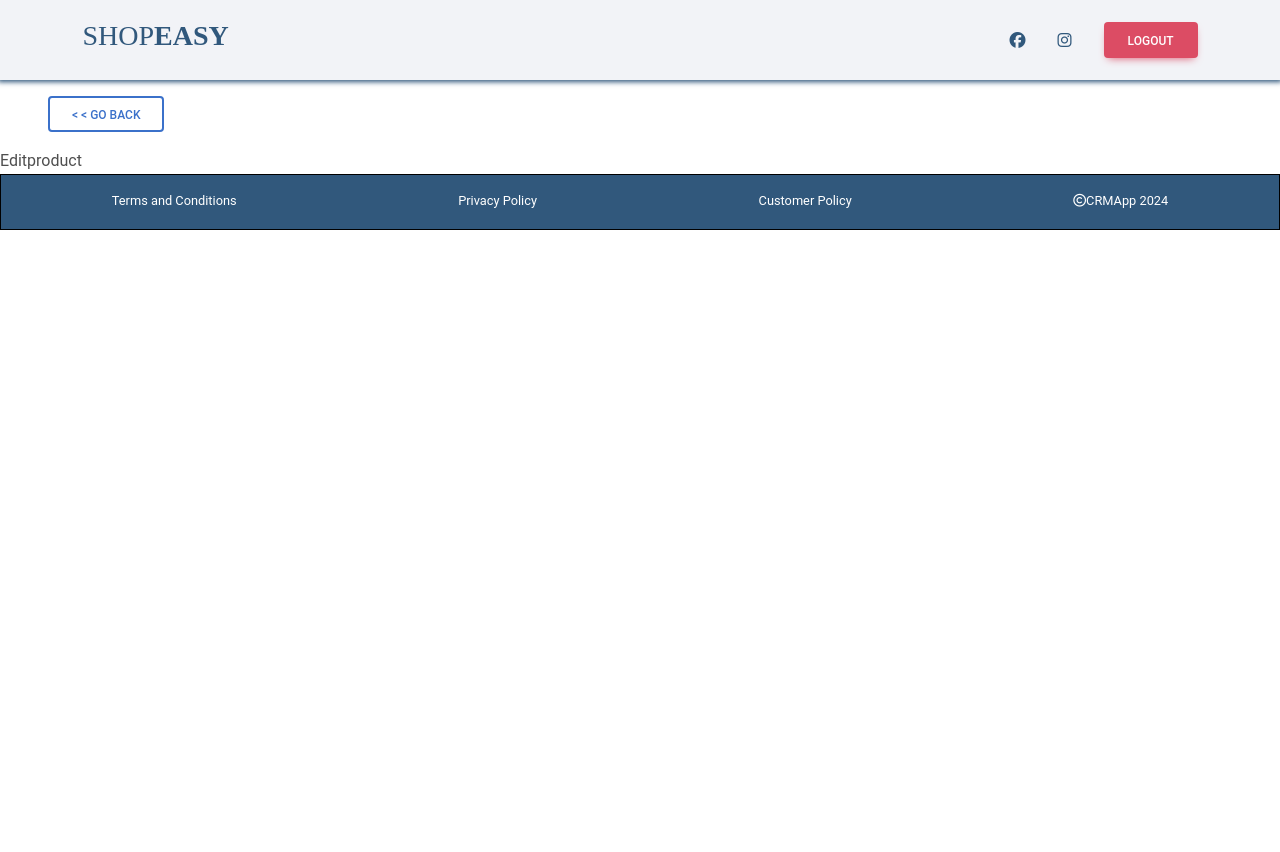
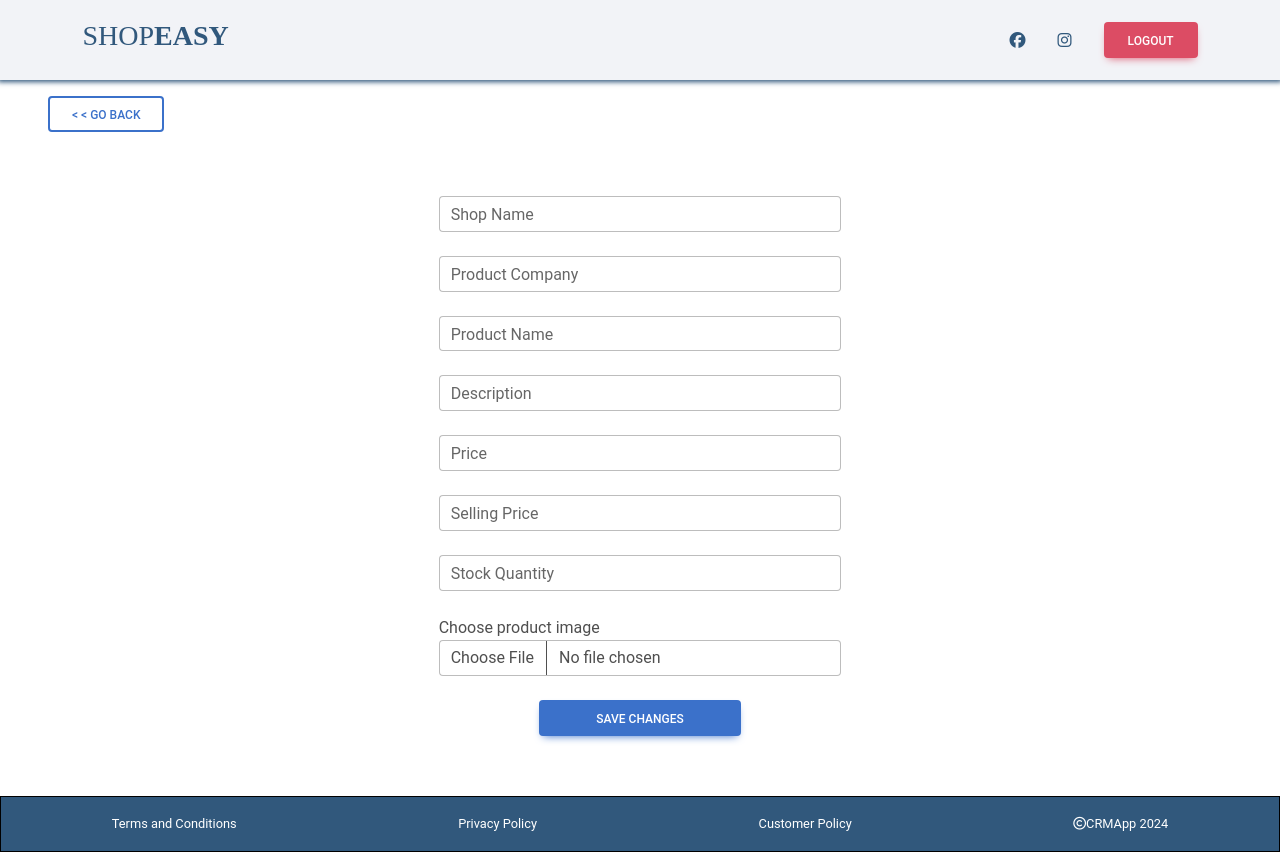
Before and after one commit to AkarshAB/CRM--Frontend, a React (Create React App) app: page /EditInventory in a window 1280 px wide. Before the commit the page ends 800 px from the top, so only its background shows below. Built offline with nearby package versions, Linux system fonts and the light colour scheme; no server answers.

Commit message:
form designed and API setup

```diff
--- a/src/components/Billing/Billing.jsx
+++ b/src/components/Billing/Billing.jsx
@@ -200,9 +200,6 @@ function Billing() {
           </div>
         </div>
       </div>
-      <div className='p-4 d-flex justify-content-center'>
-        <button className='btn btn-primary'>save</button>
-      </div>
       {
         isCash ? <Cash /> : ''
       }
@@ -212,6 +209,9 @@ function Billing() {
       {
         isCard ? <Card /> : ''
       }
+        <div className='p-4 d-flex justify-content-center'>
+        <button className='btn btn-primary'>save</button>
+      </div>
     </>
   )
 }
--- a/src/components/EditInventory/EditInventory.jsx
+++ b/src/components/EditInventory/EditInventory.jsx
@@ -1,8 +1,184 @@
-import React from 'react'
+import React, { useEffect, useState } from 'react'
+import {
+  MDBContainer,
+  MDBRow,
+  MDBCol,
+  MDBInput,
+} from 'mdb-react-ui-kit';
+import axios from 'axios';
+import Swal from 'sweetalert2';
+import { Await, useParams } from 'react-router';
+
 
 function EditInventory() {
+  //get
+  const [result, setResult] = useState(null)
+  const { id } = useParams()
+
+  const [formData, setFormData] = useState({
+    shop_name: '',
+    image: '',
+    pro_company: '',
+    product_name: '',
+    description: '',
+    price: '',
+    selling_price: '',
+    stock_quantity: ''
+  });
+
+  useEffect(() => {
+    const token = localStorage.getItem('token');
+    const fetchInventoryData = async () => {
+      try {
+        const response = await axios.get(
+          ``,
+          {
+            headers: {
+              Authorization: `Token ${token}`
+            },
+          }
+        );
+        setResult(response.data);
+        if (response.data) {
+          setFormData({
+            shop_name:response.data.shop_name ||'',
+            image:response.data.image || '',
+            pro_company:response.data.pro_company || '',
+            product_name:response.data.product_name || '',
+            description:response.data.description || '',
+            price:response.data.price || '',
+            selling_price:response.data.selling_price || '',
+            stock_quantity:response.data.stock_quantity || ''
+          });
+        }
+
+      }
+      catch (error) {
+        console.error('error fetching inventory data', error);
+        alert('error fetching inventory data', error);
+      }
+    }
+    fetchInventoryData();
+  }, [id]);
+
+
+  const handleChange = (e) => {
+    const { name, value } = e.target;
+
+    setFormData({ ...formData, [name]: value });
+  };
+  console.log(formData)
+
+  const handleSubmit = async (e) => {
+    e.preventDefault()
+    const token = localStorage.getItem('token')
+    try {
+      const response = await axios.put(`${id}`,
+        formData, {
+        headers: {
+          Authorization: `Token ${token}`
+        }
+      })
+      alert('edited')
+    } catch (error) {
+      console.log(error);
+    }
+  }
+
+
+
   return (
-    <div>Editproduct</div>
+    <>
+      <MDBContainer fluid className="mt-5 shopAddWrapper col-6">
+        <section>
+          <MDBRow className="justify-content-center">
+            <MDBCol lg="8">
+              <form>
+                <MDBRow>
+                  <MDBCol>
+                    <MDBInput
+                      className="mb-4"
+                      label="Shop Name"
+                      name="shop_name"
+                      value={formData.shop_name}
+                      onChange={handleChange}
+
+                    />
+                  </MDBCol>
+                </MDBRow>
+                <MDBInput
+                  className="mb-4"
+                  label="Product Company"
+                  name="pro_company"
+                  value={formData.pro_company}
+                  onChange={handleChange}
+
+                />
+                <MDBInput
+                  className="mb-4"
+                  label="Product Name"
+                  name="product_name"
+                  value={formData.product_name}
+                  onChange={handleChange}
+
+                />
+                <MDBInput
+                  className="mb-4"
+                  label="Description "
+                  name="description"
+                  value={formData.description}
+                  onChange={handleChange}
+
+                />
+                <MDBInput
+                  className="mb-4"
+                  label="Price"
+                  name="price"
+                  value={formData.price}
+                  onChange={handleChange}
+
+                />
+                <MDBInput
+                  className="mb-4"
+                  label="Selling Price "
+                  name="selling_price"
+                  value={formData.selling_price}
+                  onChange={handleChange}
+
+                />
+                <MDBInput
+                  className="mb-4"
+                  label="Stock Quantity "
+                  name="stock_quantity"
+                  value={formData.stock_quantity}
+                  type='number'
+                  onChange={handleChange}
+
+                />
+                <label htmlFor="">Choose product image</label>
+                <MDBInput
+                  className="mb-4"
+                  type='file'
+                  name="image"
+                  value={formData.image}
+                  onChange={handleChange}
+                />
+                <div className="text-center">
+                  <button
+                    className="btn btn-primary col-6"
+                    type="submit"
+                    onClick={handleSubmit}
+                  >
+
+                    save Changes
+                  </button>
+                </div>
+              </form>
+            </MDBCol>
+          </MDBRow>
+        </section>
+      </MDBContainer>
+    </>
   )
 }
 
```
